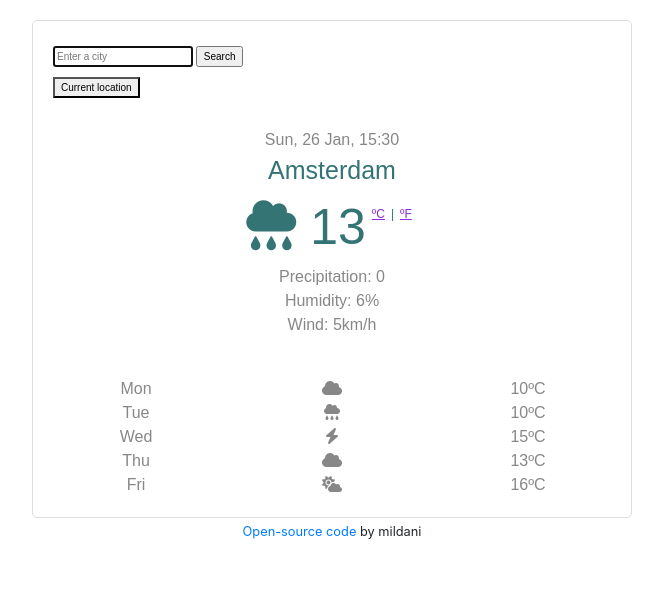
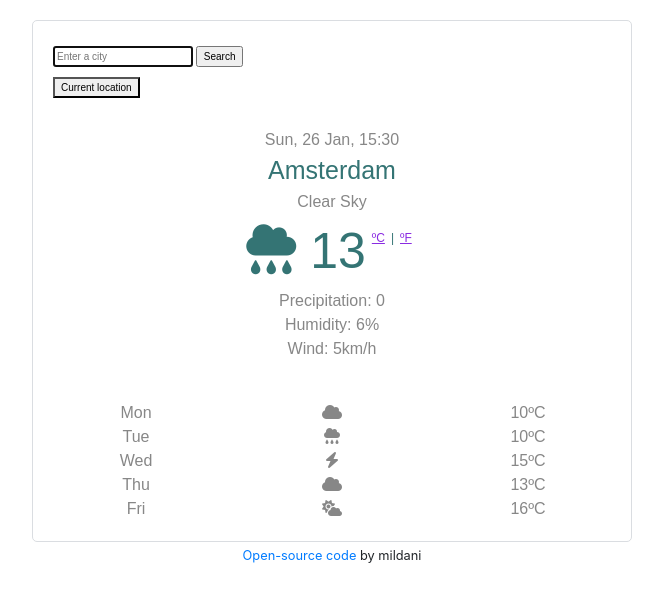
Before and after one commit to mildani/weather-app, a website built with Parcel: page index.html in a window 1280 px wide. Shown: the whole page, without its empty margins (308-971 px from the left). Built offline with nearby package versions, Linux system fonts and the light colour scheme.

Commit message:
Added weather description

```diff
--- a/index.html
+++ b/index.html
@@ -30,6 +30,9 @@
     </div>
     <div class="city display" id="city-display">
       Amsterdam
+  </div>
+  <div id="weather-description-display">
+    clear sky
   </div>
   <div class="temperature-display">
 <i class="fas fa-cloud-rain"></i>
--- a/src/styles.css
+++ b/src/styles.css
@@ -56,6 +56,10 @@ div#current-city {
   font-size: 24px;
 }
 
+#weather-description-display {
+  text-transform:capitalize;
+}
+
 #temp-button,
 #fahrenheit-button,
 #celsius-button {
```
